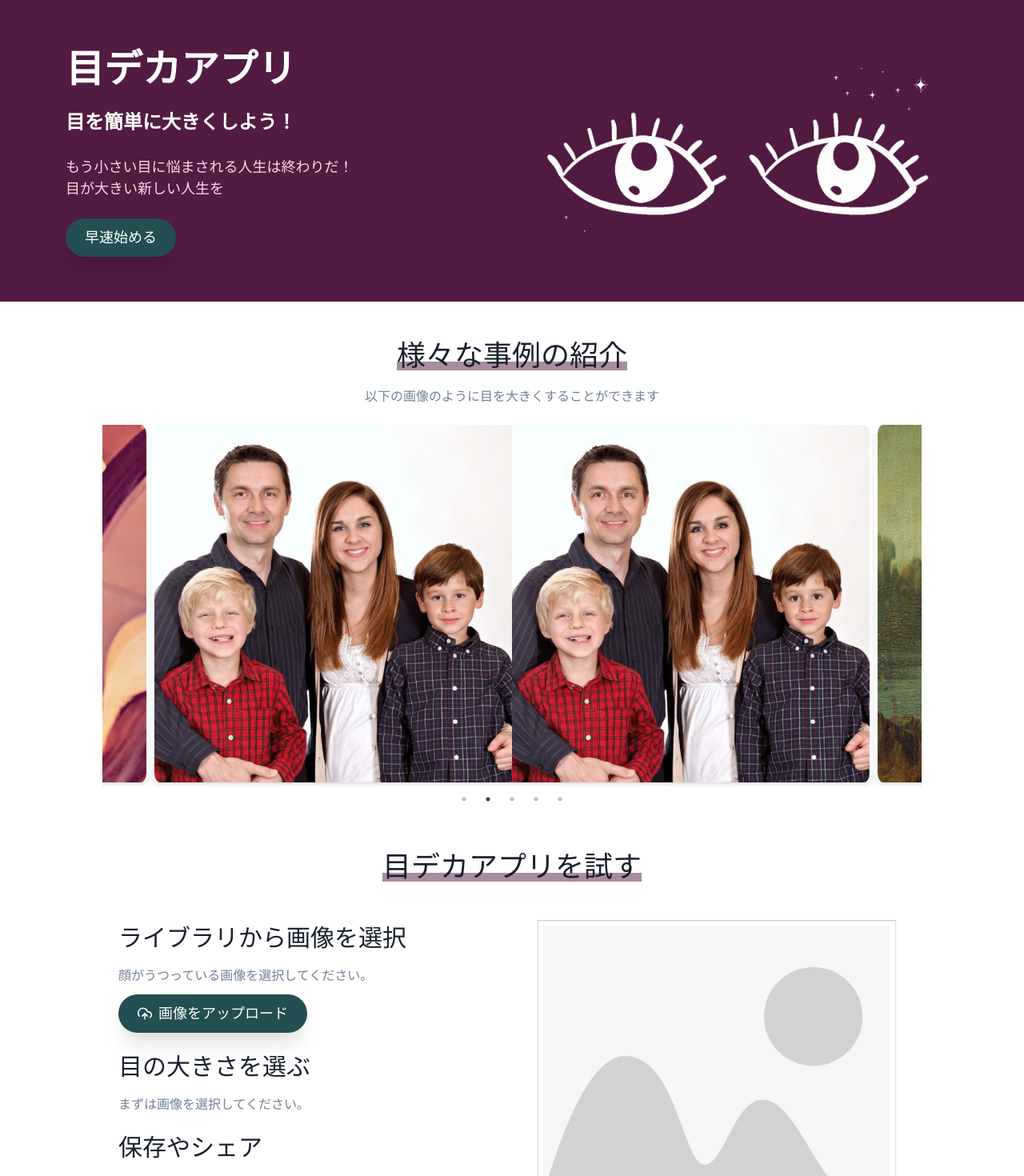
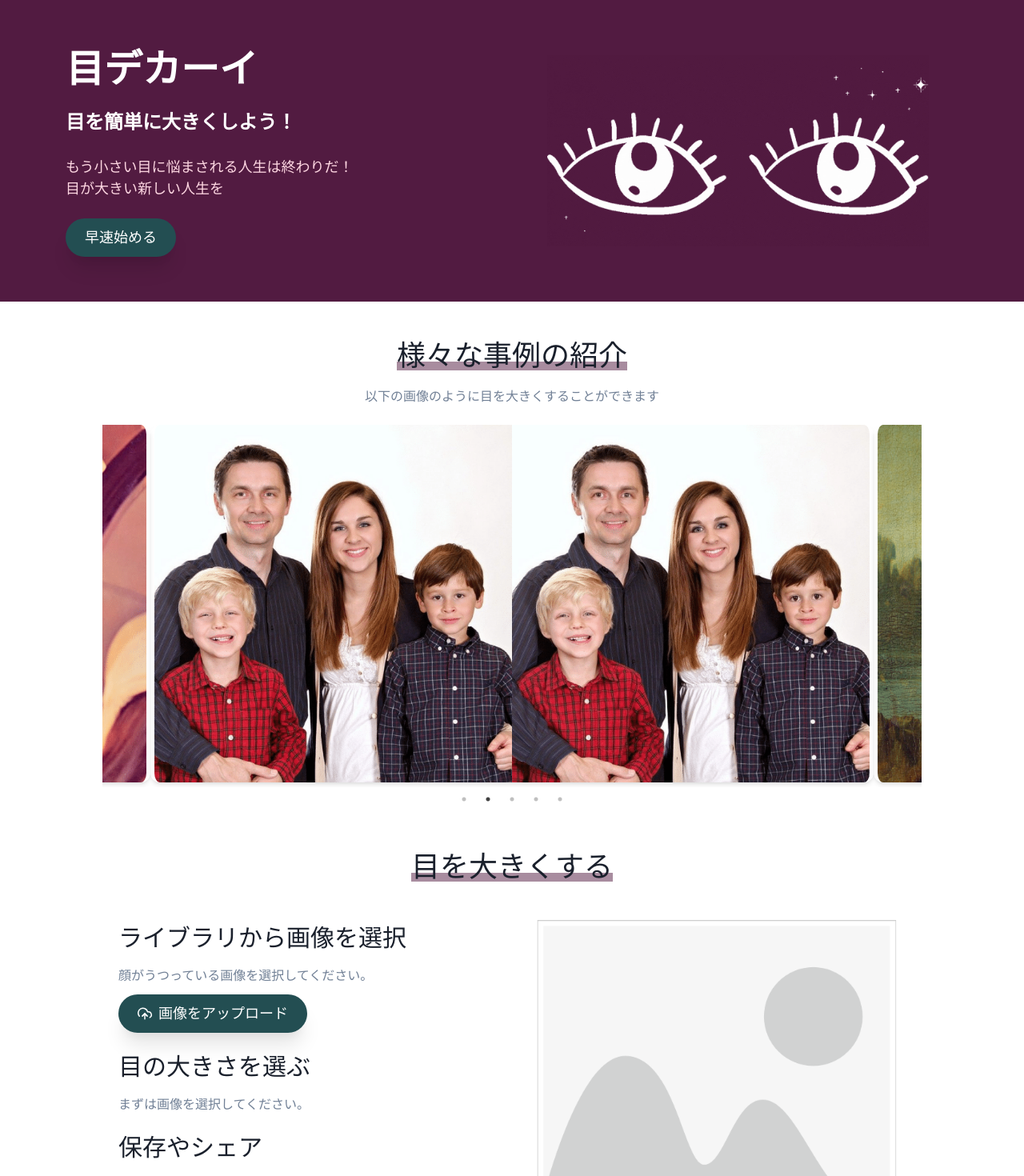
Before and after one commit to toffyui/eyedol, a Next.js app: page / in a window 1280 px wide. Shown: the top 1470 px of the page at 80% size. Built offline with nearby package versions, Linux system fonts and the light colour scheme.

Commit message:
chore: change title

```diff
--- a/components/ShareModal.tsx
+++ b/components/ShareModal.tsx
@@ -37,13 +37,13 @@ const ShareModal = ({
   const t = useTranlate();
   const [isImageLoading, setIsImageLoading] = useState<boolean>(true);
   const snsUrl = () => {
-    const hash = `#目デカアプリ`;
+    const hash = `#目デカーイ`;
     const shareText = t.shareText;
     switch (modalType) {
       case "TWITTER":
         return (
           `https://twitter.com/intent/tweet?url=${shareUrl}&text=` +
-          encodeURIComponent(shareText + hash + `\r\n`)
+          encodeURIComponent(shareText + `\n` + hash)
         );
       case "FACEBOOK":
         return `https://www.facebook.com/sharer/sharer.php?u=${shareUrl}&t=${shareText}\n${hash}`;
--- a/locales/ja.ts
+++ b/locales/ja.ts
@@ -1,5 +1,5 @@
 export const JaTexts = {
-  title: "目デカアプリ",
+  title: "目デカーイ",
   subTitle: "目を簡単に大きくしよう！",
   description: "もう小さい目に悩まされる人生は終わりだ！",
   description2: "目が大きい新しい人生を",
@@ -20,9 +20,9 @@ export const JaTexts = {
   save: "保存",
   saveAndShare: "保存やシェア",
   sharetitle: "画像をシェア",
-  shareText: "目デカアプリで目を大きくしたよ",
+  shareText: "#目デカーイで目を大きくしたよ",
   changeImageFirst: "先に目デカ画像を作成してください。",
   sample: "様々な事例の紹介",
   sampleDesc: "以下の画像のように目を大きくすることができます",
-  try: "目デカアプリを試す",
+  try: "目を大きくする",
 };
```
